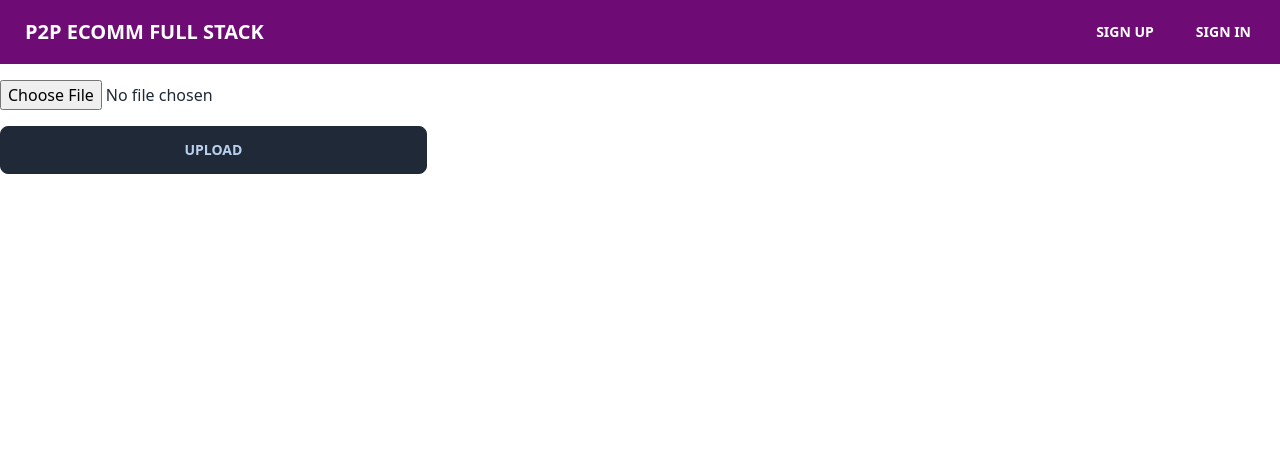
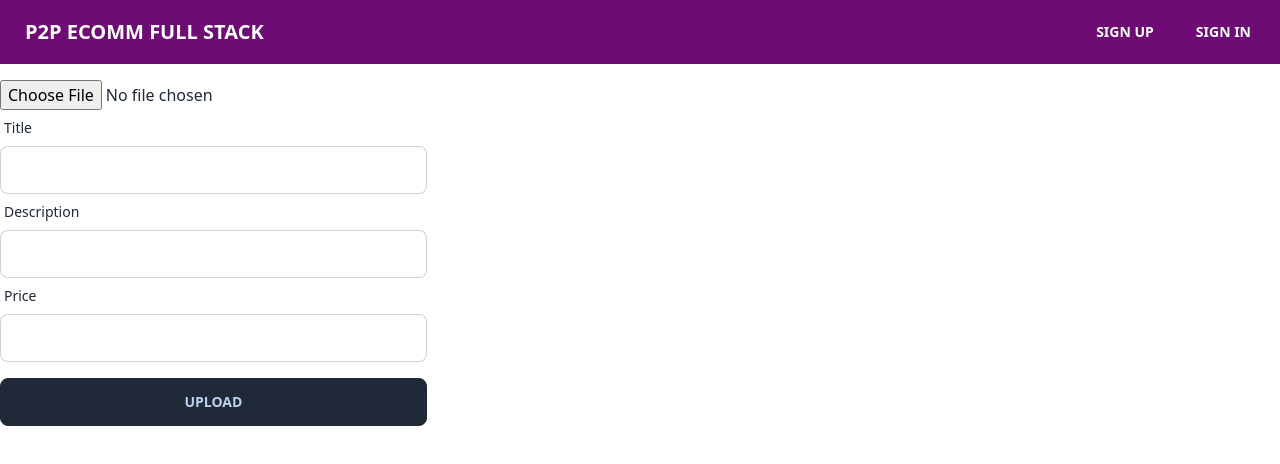
Before and after one commit to rygo2765/next-ecomm-frontend, a SvelteKit app: page /upload in a window 1280 px wide. Shown: the top 464 px of the page. Built offline with nearby package versions, Linux system fonts and the light colour scheme; no server answers.

Commit message:
implemented POST method for upload, including title, description and price inputs

```diff
--- a/src/routes/upload/+page.svelte
+++ b/src/routes/upload/+page.svelte
@@ -1,9 +1,43 @@
 <script>
   import { uploadMedia } from '../../utils/s3-uploader.js';
+  import {PUBLIC_BACKEND_BASE_URL} from '$env/static/public';
 
   async function uploadImage(evt) {
+    evt.preventDefault();
+
     const [fileName, fileUrl] = await uploadMedia(evt.target['file'].files[0]);
     // code to make POST request to your backend
+
+    const { token } = (() => {
+       const token = localStorage.getItem('auth');
+       return JSON.parse(token);
+      })();
+
+    console.log(token);
+
+    const imageData = {
+      title: evt.target['title'].value,
+      description: evt.target['description'].value,
+      price: evt.target['price'].value,
+      url: fileUrl
+    }
+
+    const resp = await fetch(PUBLIC_BACKEND_BASE_URL + '/upload', {
+      method: 'POST',
+      mode: 'cors',
+      headers: {
+        'Content-Type': 'application/json',
+        'Authorization': `Bearer ${token}`
+      },
+      body: JSON.stringify(imageData)
+    })
+
+    if (resp.status == 200){
+      console.log("success")
+    } else {
+      console.log("fail")
+    }
+
   }
 </script>
 
@@ -11,10 +45,56 @@
   <script src="/aws-sdk-s3.min.js"></script>
 </svelte:head>
 
+
 <form on:submit|preventDefault={uploadImage} class="w-1/3">
+
+  <!--Image upload-->
   <div class="form-control w-full mt-2">
     <input type="file" name="file" />
   </div>
+
+  <!--Title Input-->
+  <div class="form-control w-full">
+    <label class="label" for="title">
+      <span class="label-text">Title</span>
+    </label>
+    <input
+      type="text"
+      name="title"
+      placeholder=""
+      class="input input-bordered w-full"
+      required
+    />
+  </div>
+
+  <!--Description Input-->
+  <div class="form-control w-full">
+    <label class="label" for="description">
+      <span class="label-text">Description</span>
+    </label>
+    <input
+      type="text"
+      name="description"
+      placeholder=""
+      class="input input-bordered w-full"
+      required
+    />
+  </div>
+
+  <!--Price Input-->
+  <div class="form-control w-full">
+      <label class="label" for="price">
+        <span class="label-text">Price</span>
+      </label>
+      <input
+        type="number"
+        name="price"
+        placeholder=""
+        class="input input-bordered w-full"
+        required
+      />
+  </div>
+
   <div class="form-control w-full mt-4">
     <button class="btn btn-md">Upload</button>
   </div>
```
